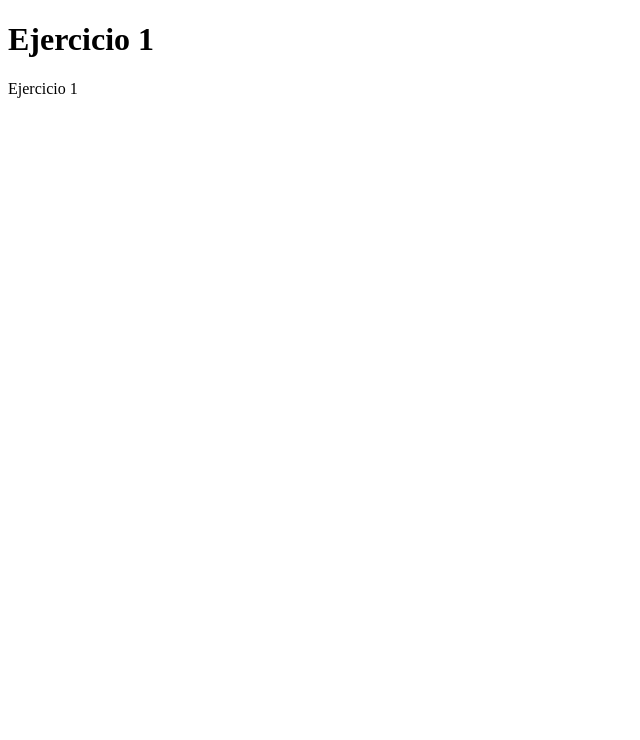
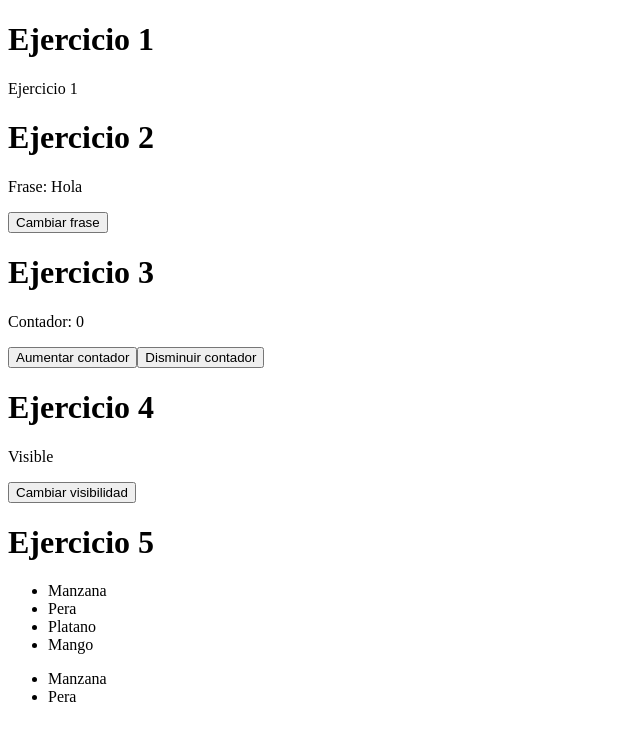
Before and after one commit to Sisselio/PR-practica-1, a Nuxt app: page /ejercicios in a window 1280 px wide. Shown: the top 740 px of the page, without its empty margins (0-640 px from the left). Built offline with nearby package versions, Linux system fonts and the light colour scheme.

Commit message:
feat(exercises): finished ejercicios

```diff
--- a/app/pages/ejercicios.vue
+++ b/app/pages/ejercicios.vue
@@ -1,15 +1,108 @@
 <template>
+  <!-- 📘 Ejercicio 1: Mostrar mensaje dinámico
+
+Enunciado: Crea una página en Nuxt 3 que muestre un mensaje dentro de un párrafo. Cambia el texto del mensaje utilizando ref dentro del setup().
+
+Crea un archivo en pages (por ejemplo, mensaje.vue).
+
+Define una variable mensaje como un ref dentro del setup().
+
+Muestra el valor de mensaje en un párrafo. -->
+
   <div id="ej1">
     <h1>Ejercicio 1</h1>
-    <p v-if="isVisible">{{ mensaje }}</p>
-    <template>
-      <button @click="() => (isVisible = false)">Ocultar</button>
-    </template>
+    <p>{{ mensaje }}</p>
+  </div>
+
+  <!-- 📘 Ejercicio 2: Botón que cambia el mensaje
+
+Enunciado: En la misma página que en el ejercicio anterior, agrega un botón. Cuando se haga clic, el mensaje debe cambiar a otro valor.
+
+Crea un botón que ejecute una función que cambie el valor de la variable mensaje.
+
+Usa un método dentro del setup() para actualizar el mensaje. -->
+
+  <div id="ej2">
+    <h1>Ejercicio 2</h1>
+    <p>Frase: {{ frase }}</p>
+    <button @click="() => (frase = nuevaFrase)">Cambiar frase</button>
+  </div>
+
+  <!-- 📘 Ejercicio 3: Contador con botones
+
+Enunciado: Implementa un contador en una página de Nuxt 3 con dos botones: uno para aumentar el contador y otro para disminuirlo.
+
+Crea un ref llamado contador que almacene el valor del contador.
+
+Usa dos botones:
+
+Un botón para aumentar el valor de contador.
+
+Un botón para disminuir el valor de contador. -->
+
+  <div id="ej3">
+    <h1>Ejercicio 3</h1>
+    <p>Contador: {{ contador }}</p>
+    <button @click="() => contador++">Aumentar contador</button>
+    <button @click="() => contador--">Disminuir contador</button>
+  </div>
+
+  <!-- 📘 Ejercicio 4: Mostrar u ocultar texto
+
+Enunciado: Usa una variable booleana para mostrar u ocultar un párrafo con un botón. El texto debe mostrarse u ocultarse cada vez que se haga clic en el botón.
+
+Crea un ref llamado mostrar que sea de tipo boolean.
+
+En el template, muestra u oculta el párrafo utilizando v-if según el valor de mostrar.
+
+El botón debe cambiar el valor de mostrar entre true y false. -->
+
+  <div id="ej4">
+    <h1>Ejercicio 4</h1>
+    <p v-if="isVisible">Visible</p>
+    <button @click="Visibilidad()">Cambiar visibilidad</button>
+  </div>
+
+  <!-- 📘 Ejercicio 5: Lista de frutas con v-for
+
+Enunciado: Muestra una lista de frutas usando v-for y una variable ref en el setup().
+
+Crea un ref llamado frutas que contenga un array con al menos 4 frutas.
+
+En el template, muestra todas las frutas dentro de una lista (
+
+) usando v-for.
+Cada elemento de la lista debe ser un
+
+que contenga el nombre de la fruta. -->
+
+  <div id="ej5">
+    <h1>Ejercicio 5</h1>
+    <ul>
+      <li v-for="fruta in frutas">
+        {{ fruta }}
+      </li>
+    </ul>
+    <ul>
+      <li v-for="fruta in frutasSimples">
+        {{ fruta.fruta }}
+      </li>
+    </ul>
   </div>
 </template>
-
 <script setup>
 import { ref } from "vue";
 const mensaje = ref("Ejercicio 1");
+
+const contador = ref(0);
+
+const frase = ref("Hola");
+const nuevaFrase = ref("Adios");
+
 const isVisible = ref(true);
+function Visibilidad() {
+  isVisible.value = !isVisible.value;
+}
+const frutasSimples = ref([{ fruta: "Manzana" }, { fruta: "Pera" }]);
+const frutas = ref(["Manzana", "Pera", "Platano", "Mango"]);
 </script>
```
